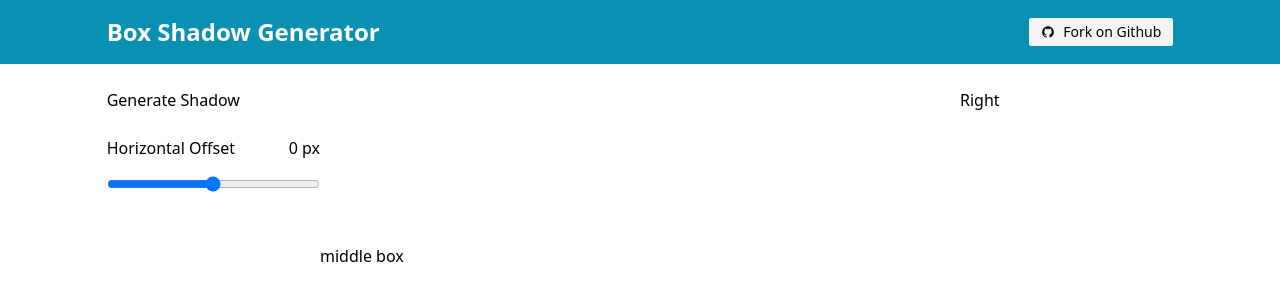
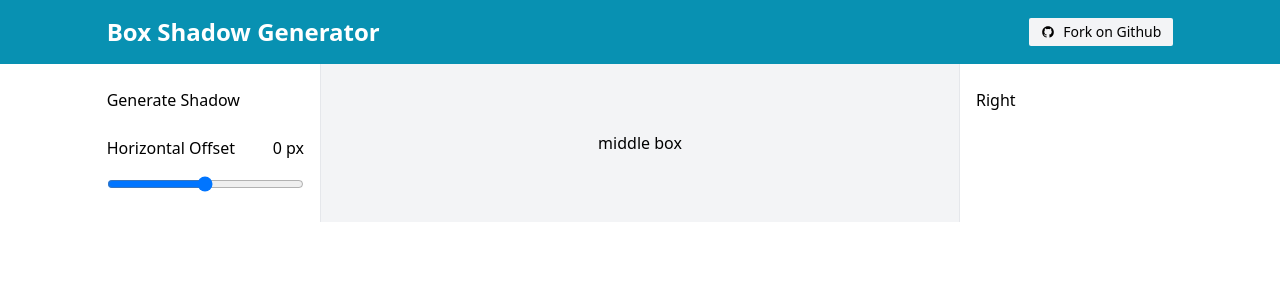
Before and after one commit to asmsaiff/css-box-shadow-generator-by-react, a React (Create React App) app: page / in a window 1280 px wide. Shown: the top 300 px of the page. Built offline with nearby package versions, Linux system fonts and the light colour scheme.

Commit message:
modify spacing and background color

```diff
--- a/src/App.jsx
+++ b/src/App.jsx
@@ -10,13 +10,13 @@ export class App extends Component {
                 <Header />
 
                 <div className="w-10/12 mx-auto grid grid-cols-5">
-                    <div className="py-6">
+                    <div className="py-6 pr-4">
                         <LeftPanel />
                     </div>
-                    <div className="flex items-center col-span-3">
+                    <div className="flex items-center bg-gray-100 justify-center border-x px-4 col-span-3">
                         middle box
                     </div>
-                    <div className="h-96 py-6">
+                    <div className="py-6 pl-4">
                         <RightPanel />
                     </div>
                 </div>
```
